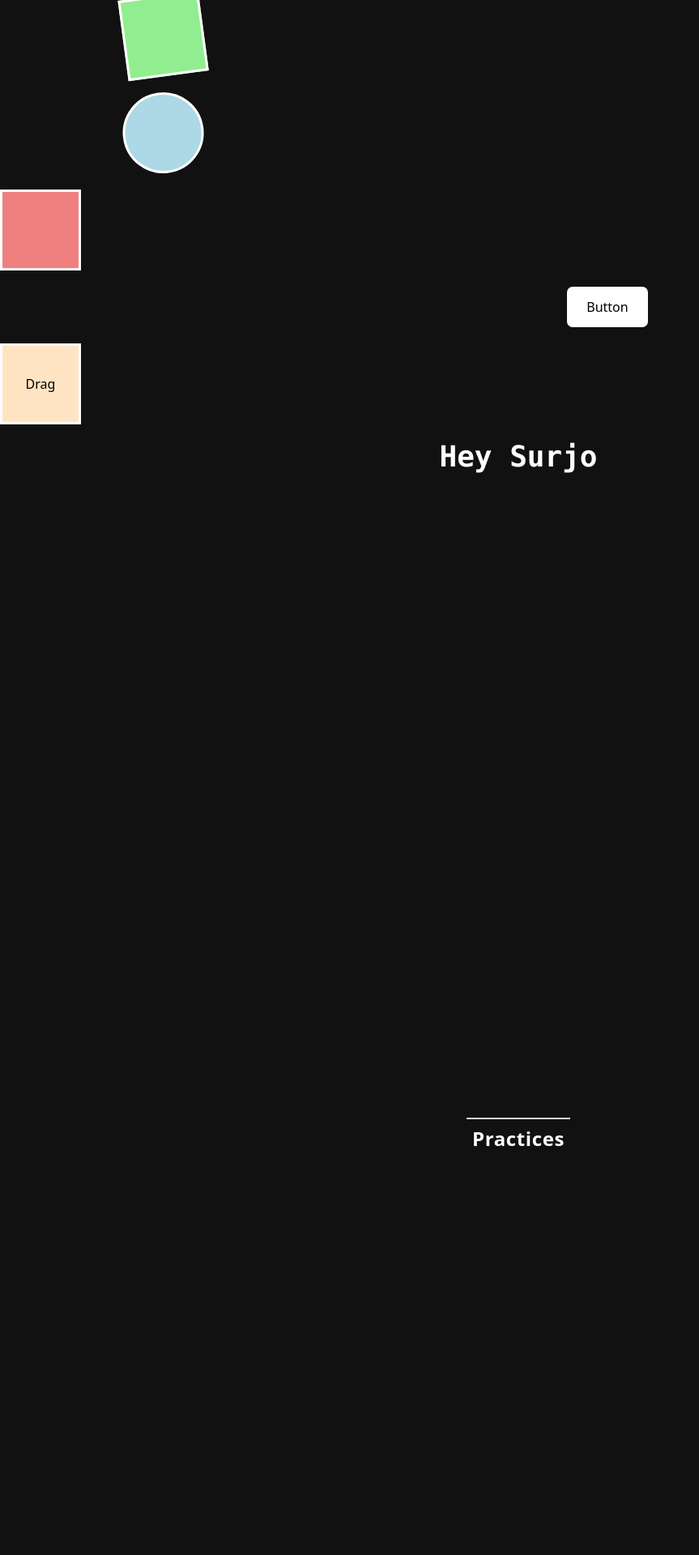
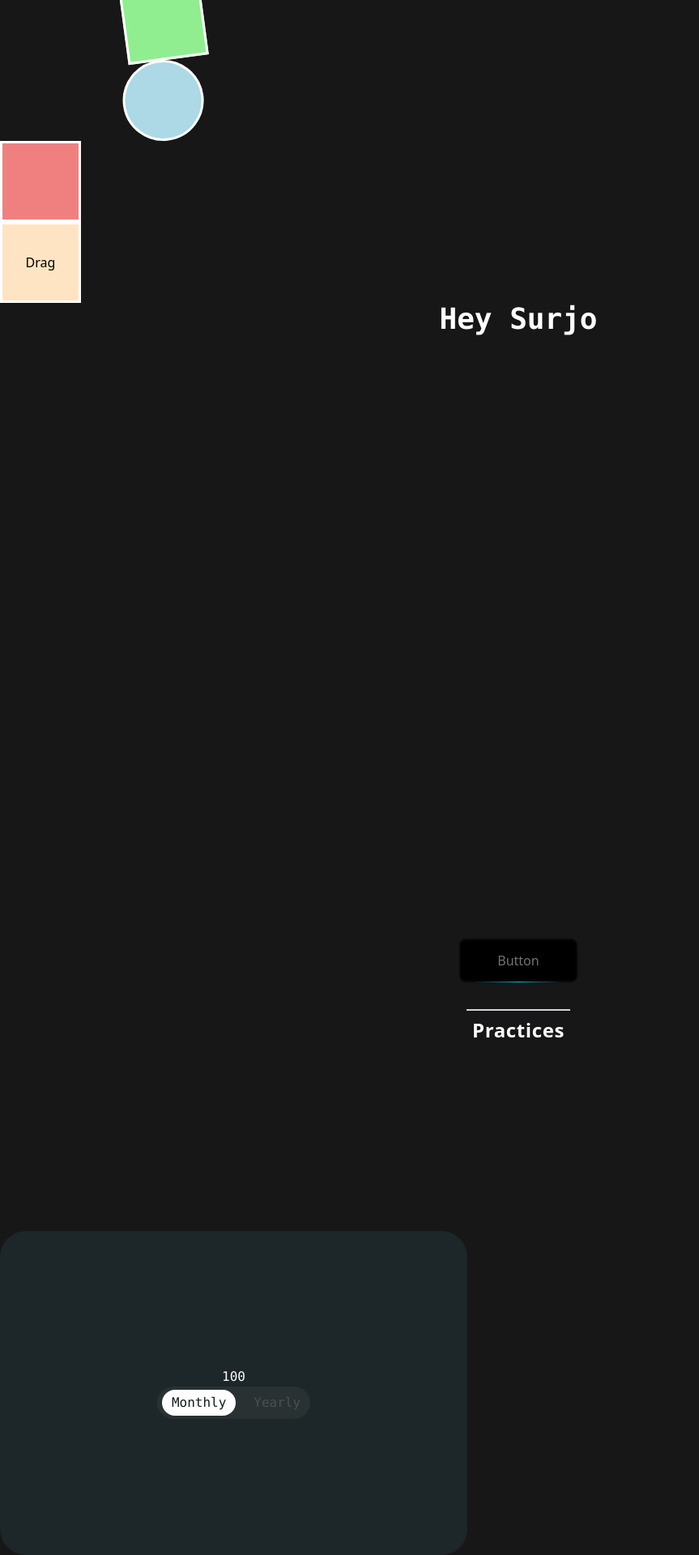
Before and after one commit to Surjendu-kar/fm, a React (Vite) app: page / in a window 1280 px wide. Shown: the part 166-2086 px from the top of the page at 81% size, without its empty margins (0-863 px from the left). Before the commit the page ends 1940 px from the top, so only its background shows below. Built offline with nearby package versions, Linux system fonts and the light colour scheme.

Commit message:
Refactor App component to import motion components from a centralized directory; add Counter and enhance button animations with improved styling

```diff
--- a/src/App.jsx
+++ b/src/App.jsx
@@ -1,33 +1,19 @@
 import React from "react";
 import { motion } from "motion/react";
-import BasicMotion from "./BasicMotion";
-import KeyframesMotion from "./KeyframesMotion";
-import ScrollMotion from "./ScrollMotion";
-import Practice from "./Practice";
+import BasicMotion from "./components/BasicMotion";
+import KeyframesMotion from "./components/KeyframesMotion";
+import ScrollMotion from "./components/ScrollMotion";
+import Practice from "./components/Practice";
+import Counter from "./components/Counter";
 
 function App() {
   return (
-    <div className="main-container pt-10">
+    <div className="h-screen pt-10 ">
       {/* basic */}
       <BasicMotion />
       {/* keyframes animation */}
       <KeyframesMotion />
-      {/* button */}
-      <motion.div
-        className="button"
-        whileHover={{
-          scale: 1.1,
-        }}
-        whileTap={{
-          backgroundColor: "black",
-          color: "white",
-        }}
-        initial={{
-          x: 700,
-        }}
-      >
-        Button
-      </motion.div>
+
       {/* drag */}
       <motion.div
         className="drag"
@@ -39,6 +25,32 @@ function App() {
       </motion.div>
       {/* scroll animation */}
       <ScrollMotion />
+
+      <div className="flex justify-center items-center [perspective:1000px] [transform-style:preserve-3d]">
+        {/* button */}
+        <motion.button
+          whileHover={{
+            rotateX: 10,
+            rotateY: 20,
+            boxShadow: "0px 20px 50px rgba(8, 112, 184, 0.7)",
+            y: -5,
+          }}
+          whileTap={{
+            y: 0,
+          }}
+          transition={{
+            duration: 0.3,
+            ease: "easeInOut",
+          }}
+          className="group relative text-neutral-500 px-12 py-4 rounded-lg bg-black shadow-[0px_1px_4px_0px_rgba(255,255,255,0.1)_inset,0px_-1px_4px_0px_rgba(255,255,255,0.1)_inset]"
+        >
+          <span className="group-hover:text-cyan-500 transition-colors duration-300">
+            Button
+          </span>
+          <span className="absolute h-px w-3/4 mx-auto inset-x-0 bottom-px bg-gradient-to-r from-transparent via-cyan-500 to-transparent"></span>
+          <span className="opacity-0 group-hover:opacity-100 transition-opacity duration-300 blur-sm absolute h-[4px] w-full mx-auto inset-x-0 bottom-px bg-gradient-to-r from-transparent via-cyan-500 to-transparent"></span>
+        </motion.button>
+      </div>
 
       <motion.div
         initial={{ opacity: 0, y: 40 }}
@@ -53,6 +65,8 @@ function App() {
       </motion.div>
 
       <Practice />
+
+      <Counter />
     </div>
   );
 }
--- /dev/null
+++ b/src/components/Counter.tsx
@@ -0,0 +1,40 @@
+import React from "react";
+import { useMotionValue, motion, animate } from "motion/react";
+import { useEffect, useState } from "react";
+
+function Counter() {
+  const count = useMotionValue(0);
+  const [display, setDisplay] = useState(0);
+  const [period, setPeriod] = useState<"monthly" | "yearly">("monthly");
+
+  useEffect(() => {
+    // Animate count from 0 to 100 over 5 seconds
+    const controls = animate(count, 100, { duration: 5 });
+
+    // Subscribe to count changes and update display
+    const unsubscribe = count.on("change", (latest) => {
+      setDisplay(Number(latest.toFixed(0)));
+    });
+
+    return () => {
+      controls.stop();
+      unsubscribe();
+    };
+  }, [count]);
+
+  return (
+    <motion.pre className="font-Inter flex flex-col items-center justify-center font-mono text-white w-[577px] h-[400px] rounded-4xl bg-[#1d2628]">
+      <motion.div>{display}</motion.div>
+      <motion.div className="bg-[#ffffff0d] rounded-4xl  py-1 px-1.5 flex gap-4">
+        <div className="capitalize bg-white text-[#121b1c] rounded-2xl px-3 p-1">
+          <p>monthly</p>
+        </div>
+        <div className="capitalize text-white py-1 px-1.5 opacity-15">
+          <p>yearly</p>
+        </div>
+      </motion.div>
+    </motion.pre>
+  );
+}
+
+export default Counter;
--- a/src/Practice.jsx
+++ b/src/components/Practice.jsx
@@ -84,7 +84,7 @@ const Practice = () => {
       whileInView={{ opacity: 1 }}
       transition={{ duration: 1 }}
       style={{ opacity }}
-      className="flex px-20 h-[300px] justify-center  gap-40"
+      className="flex px-20 h-[200px] justify-center  gap-40"
     >
       <motion.div
         animate={{
@@ -130,6 +130,11 @@ const Practice = () => {
           </motion.div>
         )}
 
+        {/*
+          Render 3 notification cards using dynamic variants.
+          The custom={i} prop allows each card to receive its own index,
+          so the animateVariants function can return different styles for each card.
+        */}
         {[0, 1, 2].map((i) => (
           <motion.div
             key={i}
--- a/src/index.css
+++ b/src/index.css
@@ -1,7 +1,7 @@
 @import "tailwindcss";
 
 body {
-  background-color: #111;
+  background-color: #171717 ;
 }
 
 .main-container {
```
Also changed, not shown: src/components/BasicMotion.jsx (renamed from src/BasicMotion.jsx), src/components/KeyframesMotion.jsx (renamed from src/KeyframesMotion.jsx), src/components/ScrollMotion.jsx (renamed from src/ScrollMotion.jsx).
